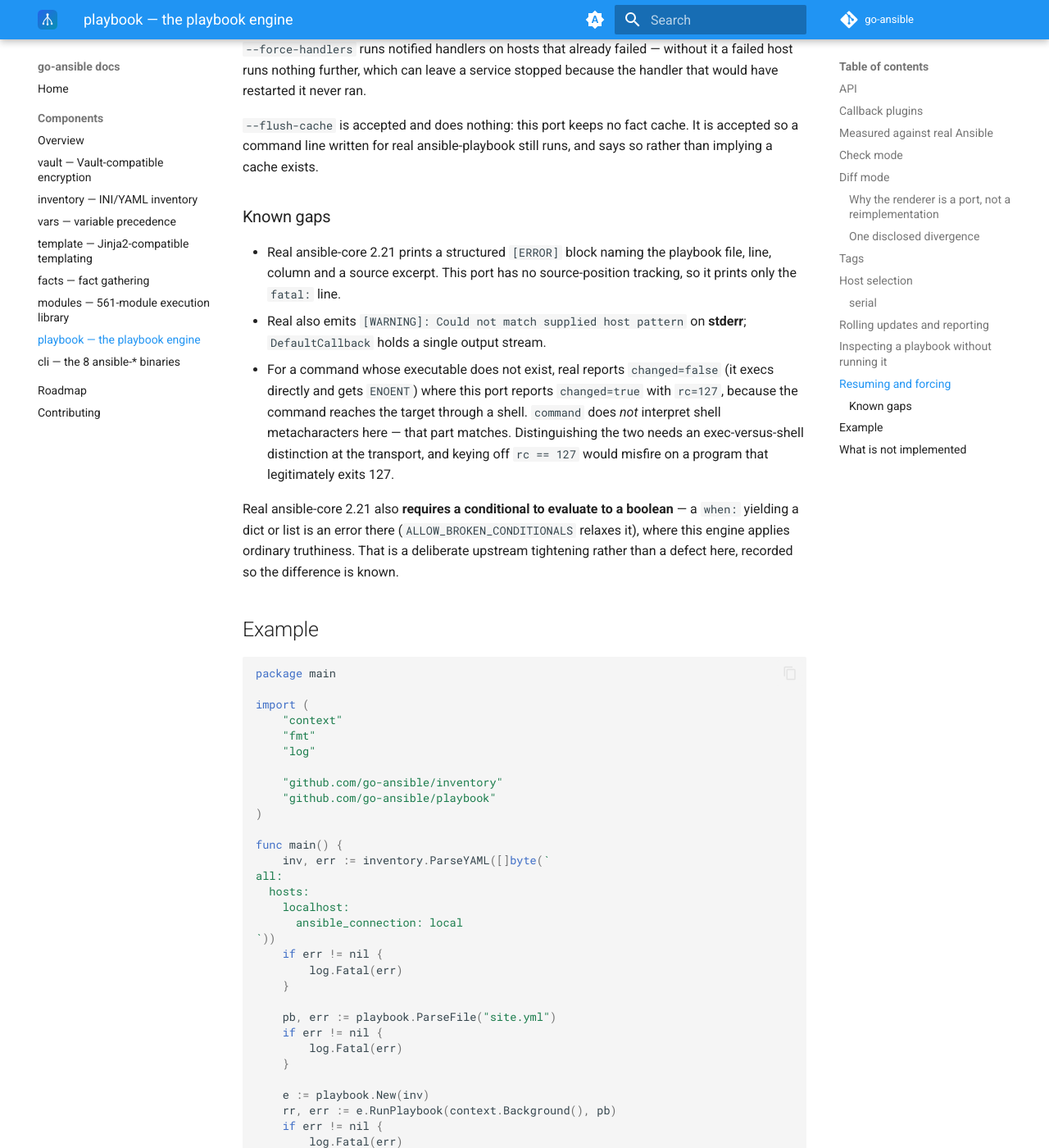
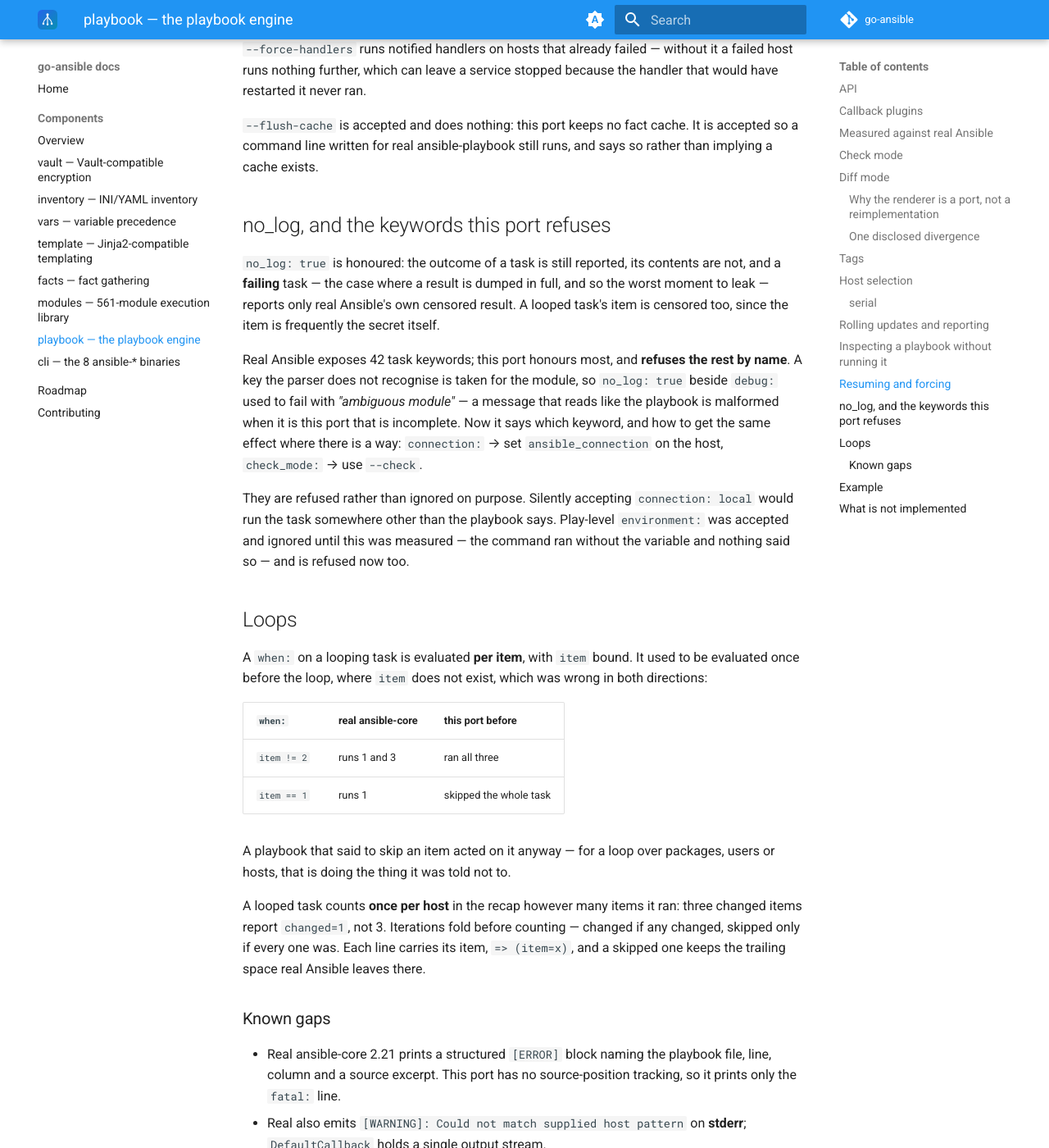
Before and after one commit to go-ansible/docs, an MkDocs documentation site: the page built from docs/components/playbook.md, in a window 1280 px wide and 1400 px high, scrolled down 10001 px. Shown: the whole window at 82% size. Built offline with MkDocs 1.6.1 and Material for MkDocs 9.7.7, drawn with Linux system fonts in a browser that asks for light colours; the version menu is left out.

Commit message:
Document no_log, refused keywords and loop semantics (#40)
Records playbook v0.38.0-v0.40.0. Leads the loop section with why the
per-item when: mattered: a playbook that said to skip an item acted on
it anyway.

Co-authored-by: Claude Opus 5 <noreply@anthropic.com>

```diff
--- a/docs/components/playbook.md
+++ b/docs/components/playbook.md
@@ -489,6 +489,50 @@ cache. It is accepted so a command line written for real
 ansible-playbook still runs, and says so rather than implying a cache
 exists.
 
+## no_log, and the keywords this port refuses
+
+`no_log: true` is honoured: the outcome of a task is still reported,
+its contents are not, and a **failing** task — the case where a result
+is dumped in full, and so the worst moment to leak — reports only real
+Ansible's own censored result. A looped task's item is censored too,
+since the item is frequently the secret itself.
+
+Real Ansible exposes 42 task keywords; this port honours most, and
+**refuses the rest by name**. A key the parser does not recognise is
+taken for the module, so `no_log: true` beside `debug:` used to fail
+with *"ambiguous module"* — a message that reads like the playbook is
+malformed when it is this port that is incomplete. Now it says which
+keyword, and how to get the same effect where there is a way:
+`connection:` → set `ansible_connection` on the host, `check_mode:` →
+use `--check`.
+
+They are refused rather than ignored on purpose. Silently accepting
+`connection: local` would run the task somewhere other than the
+playbook says. Play-level `environment:` was accepted and ignored until
+this was measured — the command ran without the variable and nothing
+said so — and is refused now too.
+
+## Loops
+
+A `when:` on a looping task is evaluated **per item**, with `item`
+bound. It used to be evaluated once before the loop, where `item` does
+not exist, which was wrong in both directions:
+
+| `when:` | real ansible-core | this port before |
+|---|---|---|
+| `item != 2` | runs 1 and 3 | ran all three |
+| `item == 1` | runs 1 | skipped the whole task |
+
+A playbook that said to skip an item acted on it anyway — for a loop
+over packages, users or hosts, that is doing the thing it was told not
+to.
+
+A looped task counts **once per host** in the recap however many items
+it ran: three changed items report `changed=1`, not 3. Iterations fold
+before counting — changed if any changed, skipped only if every one
+was. Each line carries its item, `=> (item=x)`, and a skipped one keeps
+the trailing space real Ansible leaves there.
+
 ### Known gaps
 
 - Real ansible-core 2.21 prints a structured `[ERROR]` block naming the
```
